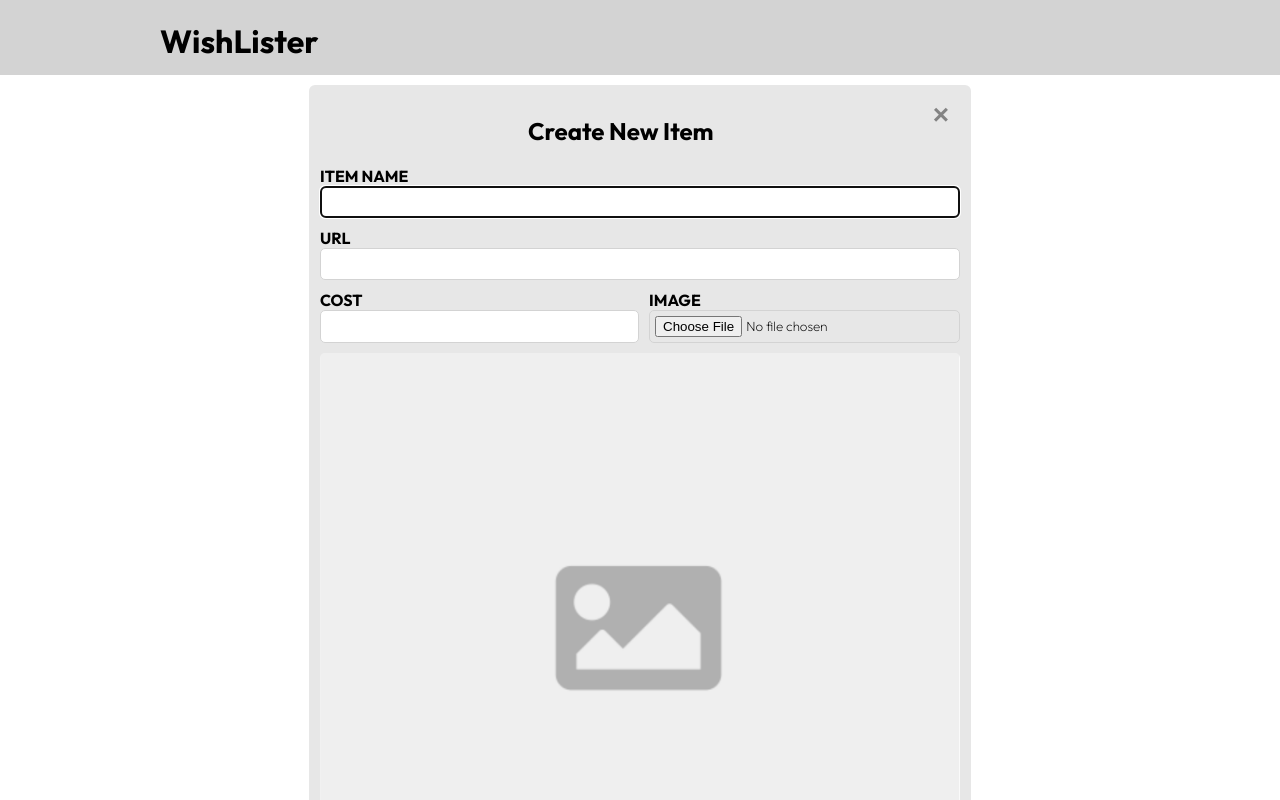
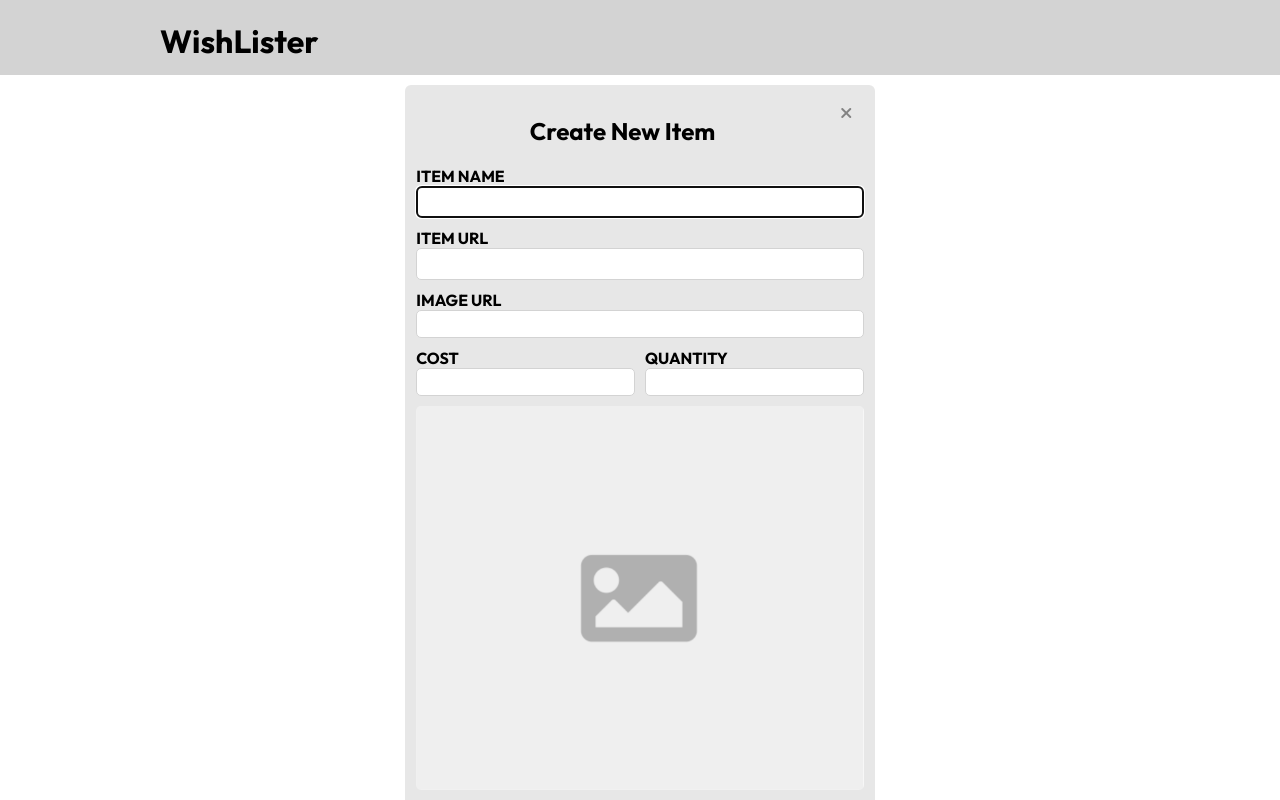
Before and after one commit to Corbin-Petersen/unit-one-final-project-Corbin-P, a React (Vite) app in the folder wishlist-maker/: page /item/new in a window 1280 px wide. Shown: the top 800 px of the page. Built offline with nearby package versions, Linux system fonts and the light colour scheme.

Commit message:
added functionality to add new items to lists through local storage

```diff
--- a/wishlist-maker/index.html
+++ b/wishlist-maker/index.html
@@ -7,7 +7,7 @@
     <link rel="preconnect" href="https://fonts.gstatic.com" crossorigin>
     <link href="https://fonts.googleapis.com/css2?family=Outfit:wght@100..900&family=Questrial&family=Quicksand:wght@300..700&family=Roboto+Flex:opsz,wght@8..144,100..1000&display=swap" rel="stylesheet">
     <script src="https://kit.fontawesome.com/0ccce7b0fa.js" crossorigin="anonymous"></script>
-    <title>WishLister</title>
+    <title>WistLish</title>
   </head>
   <body>
     <div id="root" class="col"></div>
--- a/wishlist-maker/src/App.jsx
+++ b/wishlist-maker/src/App.jsx
@@ -1,16 +1,17 @@
+import { useState } from 'react';
+import { BrowserRouter as Router, Route, Routes } from "react-router";
 import './App.css';
-import { BrowserRouter as Router, Route, Routes } from "react-router";
 import Header from './components/Header';
 import Welcome from './components/Welcome';
 import Lists from './components/Lists';
 import ViewList from './components/ViewList';
-import ViewItem from './components/ViewItem';
 import NewList from './components/NewList';
 import NewItem from './components/NewItem';
 import Footer from './components/Footer';
-import { useState } from 'react';
-import data from './data/userData.json';
+import Item from './components/Item';
+import presetData from './data/userData.json';
 // import fontawesome icons
+import { FontAwesomeIcon } from '@fortawesome/react-fontawesome';
 import { library } from '@fortawesome/fontawesome-svg-core';
 import { fas } from '@fortawesome/free-solid-svg-icons';
 library.add(fas);
@@ -18,17 +19,23 @@ library.add(fas);
 function App() {
   const [ isLoggedIn, setLogin ] = useState(false);
 
+  // send dummy data to local storage
+  // localStorage.setItem('fakeData', JSON.stringify(presetData));
+  const data = JSON.parse(localStorage.getItem('fakeData'));
+  !data && localStorage.setItem('fakeData', JSON.stringify(presetData));
+
+
   return (
     <>
-      <Header isLoggedIn={isLoggedIn} setLogin={setLogin} userData={data}/>
+      <Header isLoggedIn={isLoggedIn} setLogin={setLogin} data={data} library={library} />
       <Router>
         <Routes>
-          <Route path="/" element={<Welcome isLoggedIn={isLoggedIn} setLogin={setLogin} data={data}/>} />
+          <Route path="/" element={<Welcome isLoggedIn={isLoggedIn} setLogin={setLogin} data={data} />} />
           <Route path="/:userID/lists" element={<Lists data={data} />} />
           <Route path="/lists/new" element={<NewList data={data} />} />
           <Route path="/:userID/lists/:listID" element={<ViewList data={data} />} />
-          <Route path=":userID/lists/:listID/:itemID" element={<ViewItem data={data} />} />
-          <Route path="/item/new" element={<NewItem data={data} />} />
+          <Route path=":userID/lists/:listID/:itemID" element={<Item data={data} />} />
+          <Route path="/item/new" element={<NewItem />} />
         </Routes>
       </Router>
       <Footer />
--- a/wishlist-maker/src/components/NewItem.jsx
+++ b/wishlist-maker/src/components/NewItem.jsx
@@ -1,35 +1,79 @@
-import React from "react";
+import React, { useRef, useState } from "react";
 import { Link, useParams } from "react-router";
-import { userList } from '../shared/userData';
+import { FontAwesomeIcon } from '@fortawesome/react-fontawesome';
+import { library } from '@fortawesome/fontawesome-svg-core';
 
 export default function NewItem( props ) {
-    const { closeModal } = props;
+    const { data, userInfo, userList, closeModal } = props;
+    const formRef = useRef(null);
+    const [ formInfo, setFormInfo ] = useState({
+        itemID: "",
+        itemName: "",
+        itemCost: "",
+        itemURL: "",
+        itemImg: "/src/assets/default-img.png",
+        quantity: null
+    });
+
+    // set input handlers
+    const handleChange = (e) => {
+        const { name, value } = e.target;
+        console.log(`Updating ${name}:`, value);
+        setFormInfo((d) => ({
+            ...d,
+            [name]: value,
+        }));
+    };
+
+    // submit new item to page
+    const submitNewItem = (e) => {
+        e.preventDefault();
+
+        // capture indexes of current list inside listItems array and current user inside data
+        const listIndex = userInfo.lists.findIndex((i) => i.listID === userList.listID);
+        const userIndex = data.findIndex((i) => i.userID === userInfo.userID);
+
+        // add itemID to new item object
+        formInfo.itemID = `${userList.listID}-${Math.floor(Math.random() * 900) + 100}`;
+
+        // add new item to the list inside userInfo inside data
+        data[userIndex].lists[listIndex].listItems.push(formInfo);
+
+        // push to localStorage
+        localStorage.setItem('fakeData', JSON.stringify(data));
+
+        closeModal();
+    }
+
 
     return (
         <div className="modal make-new">
-            <button className="close" onClick={closeModal}>&times;</button>
+            <button className="close square" onClick={closeModal}><i className="fa-solid fa-xmark"></i></button>
             <div id="new-item-header">
                 <h2>Create New Item</h2>
             </div>
-            <form name="new-item" id="new-item" className="col">
+            <form name="new-item" id="new-item" className="col" ref={formRef} method="post" onSubmit={submitNewItem}>
                 <label>ITEM NAME
-                    <input type="text" id="item-name" name="itemName" autoFocus />
+                    <input type="text" id="item-name" name="itemName" onChange={handleChange} autoFocus required/>
                 </label>
-                <label>URL
-                    <input type="url" id="item-URL" name="itemURL" />
+                <label>ITEM URL
+                    <input type="url" id="item-URL" name="itemURL" onChange={handleChange} required/>
                 </label>
-                <div id="cost-img-input" className="row">
+                <label>IMAGE URL
+                    <input type="url" id="link-image" name="itemImg" onChange={handleChange} />
+                </label>
+                <div id="cost-count-inputs" className="row">
                     <label className="grow">COST
-                        <input type="number" step="0.01" id="item-cost" name="itemCost" />
+                        <input type="number" step="0.01" id="item-cost" name="itemCost" onChange={handleChange} required/>
                     </label>
-                    <label>IMAGE
-                        <input type="file" id="upload-image" name="newImg" />
+                    <label className="grow">QUANTITY
+                        <input type="number" id="item-count" name="quantity" onChange={handleChange} />
                     </label>
                 </div>
                 <div id="new-image">
-                    <img src="/src/assets/default-img.png" className="img-reg" />
+                    <img src={!formInfo.itemImg ? "/src/assets/default-img.png" : formInfo.itemImg} className="img-reg" />
                 </div>
-                <button className="submit-btn" onClick="">SUBMIT</button>
+                <button className="submit-btn" >SUBMIT</button>
             </form>
         </div>
     );
--- a/wishlist-maker/src/index.css
+++ b/wishlist-maker/src/index.css
@@ -1,24 +1,3 @@
-/* -------- FLEX CONTENT CSS -------- */
-
-.row {
-    display: flex;
-    flex-direction: row;
-    gap: 10px;
-}
-.col {
-    display: flex;
-    flex-direction: column;
-    gap: 10px;
-}
-.grow {
-    flex: 1 1 auto;
-}
-.spacer {
-    flex: 1 1 auto;
-    max-width: 30%;
-}
-
-
 /* -------- PAGE STRUCTURE --------  */
 
 body {
@@ -66,18 +45,59 @@ footer {
     align-items: center;
 }
 
-/* --- FONT STYLING --- */
+
+
+/* -------------------------
+----- FLEX CONTENT CSS -----
+------------------------- */
+
+.row {
+    display: flex;
+    flex-direction: row;
+    gap: 10px;
+    align-content: center;
+}
+.col {
+    display: flex;
+    flex-direction: column;
+    gap: 10px;
+    align-content: center;
+}
+.grow {
+    flex: 1 1 auto;
+}
+.spacer {
+    flex: 1 1 auto;
+    max-width: 60%;
+}
+
+
+
+
+/* -------------------------
+------- FONT STYLING -------
+------------------------- */
 .emphasis {
     font-weight: bold;
     font-style: italic;
 }
 
-/* --- BUTTONS --- */
+.no-decorate {
+    text-decoration: none;
+    color: inherit;
+}
+
+
+
+/* --------------------------
+---------- BUTTONS ----------
+-------------------------- */
+
 button {
     border: 1px solid transparent;
     border-radius: 4px;
     font-size: medium;
-    padding: 0px 10px;
+    /* padding: 0px 10px; */
     /* margin: 5px 10px 5px 0; */
     height: 30px;
     background-color: #e7e7e7;
@@ -88,19 +108,37 @@ button:hover {
     border-color: #e7e7e7;
     background-color: rgb(188, 207, 241);
 }
-#new-list-btn {
+
+.square {
     aspect-ratio: 1/1;
+    width: 35px;
     height: auto;
 }
-.edit-btn, .delete-btn {
+
+.square-bg {
+    aspect-ratio: 1/1;
+}
+
+#new-list-btn:hover,
+.new-item-btn:hover {
+    background-color: rgba(0, 200, 0, 0.5);
+}
+
+.edit-list,
+.delete-list {
     height: 75%;
-    aspect-ratio: 1/1;
     background-color: transparent;
     opacity: .5;
 }
-.edit-btn:hover, .delete-btn:hover {
+.edit-list:hover,
+.delete-list:hover {
     opacity: 1;
 }
+.delete-item:hover,
+.delete-list:hover {
+    background-color: rgb(244, 178, 178);
+}
+
 .submit-btn{
     background-color: rgb(242, 202, 202);
     width: 50%;
@@ -110,13 +148,29 @@ button:hover {
     background-color: rgb(244, 178, 178);
 }
 
+.close {
+    color: #838383;
+    float: right;
+    background-color: transparent;
+}
+.close:hover {
+    color: black;
+    text-decoration: none;
+}
+
+
+
+/* -------------------------
+---------- IMAGES ----------
+------------------------- */
 
 img {
     border-radius: 5px;
 }
 .img-reg {
     max-width: 100%;
-    max-height: 50vw;
+    max-height: 100%;
+    object-fit: contain;
     margin: auto;
 }
 .img-small {
@@ -126,13 +180,11 @@ img {
 }
 
 
-.no-decorate {
-    text-decoration: none;
-    color: inherit;
-}
 
 
-/* ---- modal styling ---- */
+/* -------------------------
+---------- MODALS ----------
+------------------------- */
 
 .modal-bg {
     display: none;
@@ -149,39 +201,28 @@ img {
     cursor: default;
 }
 .modal {
-    /* margin: 20vw auto;  */
     border: 1px solid transparent;
     border-radius: 6px;
-    min-width: 300px;
-    width: 50vw;
+    max-width: 65%;
+    max-height: 80%;
     padding: 10px;
     background-color: #e7e7e7;
     color: rgb(179, 0, 0);
     font-weight: bolder;
     text-align: center;
     justify-content: stretch;
-    align-self: center;
     pointer-events: auto;
 }
 .modal > p {
     padding: 30px;
 
 }
-.close {
-    color: #838383;
-    float: right;
-    font-size: 28px;
-    font-weight: bold;
-    background-color: transparent;
-    aspect-ratio: 1/1;
-    height: auto;
-}
-.close:hover {
-    color: black;
-    text-decoration: none;
-}
 
-/* ---- form styling ---- */
+
+
+/* --------------------------
+----------- FORMS -----------
+-------------------------- */
 
 form {
     margin-bottom: 20px;
@@ -201,7 +242,11 @@ label {
 }
 
 
-/* -------- WELCOME & LOGIN PAGE -------- */
+
+/* -------------------------
+---- WELCOME/LOGIN PAGE ----
+------------------------- */
+
 #about-info {
     box-sizing: border-box;
     border-radius: 10px;
@@ -236,7 +281,10 @@ label {
 }
 
 
-/* -------- PAGE OF LISTS -------- */
+
+/* -------------------------
+-------- LISTS PAGE --------
+------------------------- */
 
 #list-welcome {
     width: 100%;
@@ -252,11 +300,8 @@ label {
 }
 #lists-header h3 {
     font-weight: 300;
-}
-#lists-header h3 {
     flex: 1 1 auto;
 }
-
 
 .list-block {
     flex-wrap: nowrap;
@@ -290,11 +335,14 @@ label {
     padding: 0;
 }
 
-
 /* .link-btn {
 } */
 
-/* -------- LIST VIEW PAGE -------- */
+
+
+/* -------------------------
+------ VIEW LIST PAGE ------
+------------------------- */
 
 .list-totals {
     width: 100%;
@@ -302,12 +350,15 @@ label {
     padding: 5px 10px;
     background-color: rgb(223, 231, 246);
 }
+
 #item-count, #cost-total {
     flex: 1 1 auto;
 }
+
 #item-count {
     text-align: left;
 }
+
 #cost-total {
     text-align: right;
 }
@@ -330,7 +381,7 @@ label {
 .list-display {
     width: 100%;
     flex-wrap: wrap;
-    justify-content: space-between;
+    justify-content: flex-start;
 }
 
 .item-link {
@@ -341,8 +392,8 @@ label {
 
 .item {
     width: 30%;
-    min-width: 230px;
-    margin: 10px 0;
+    min-width: 280px;
+    margin: 10px auto;
     box-sizing: border-box;
     border-radius: 15px;
     padding: 10px;
@@ -391,7 +442,7 @@ label {
     align-content: center;
     padding: 5px 10px;
     margin: 0;
-    background-image: linear-gradient(to right, transparent, rgb(121, 120, 149));
+    background-image: linear-gradient(to right, transparent, rgb(119, 143, 184));
     border-radius: 0 0 10px 10px;
     color: white;
 }
@@ -402,37 +453,7 @@ label {
 
 
 
-/* -------- NEW LIST & NEW ITEM PAGES -------- */
-
-/* #new-list-header, #new-item-header {
-} */
-.make-new {
-    color: black;
-}
-
-#new-list, #new-item {
-    min-width: 300px;
-    text-align: left;
-}
-
-/* #new-item {
-} */
-
-#list-name, #list-info, #item-name, #item-URL {
-    flex: 1 1 auto;
-    font-size: medium;
-    /* margin: 5px 0; */
-}
-
-#cost-img-input {
-    width: 100%;
-}
-#item-cost {
-    flex: 1 1 auto;
-}
-
-
-/* -------- VIEW ITEM PAGE -------- */
+/* -------- ITEM PAGE -------- */
 
 .view-item {
     box-sizing: border-box;
@@ -442,20 +463,32 @@ label {
 
 #item-container {
     width: 100%;
+    max-height: 100%;
     margin: 0px;
     padding: 10px 0px;
     background-color: #f2f2f2;
     border-radius: 6px;
+    box-sizing: border-box;
 }
 
 #item-img {
-    display: flex;
+    /* display: flex; */
     width: 100%;
+    height: 45vw;
     background-color: white;
+    align-items: center;
+    align-self: center;
 }
 
 #item-details {
     width: 100%;
+}
+#item-details > * {
+    margin: 0;
+    padding: 0;
+}
+#item-details > h3 {
+    color: green;
 }
 
 #item-btns {
@@ -473,4 +506,39 @@ label {
 
 .num-needed {
     font-weight: bolder;
+    color: rgb(119, 143, 184);
 }
+
+
+
+/* -------- NEW LIST & NEW ITEM PAGES -------- */
+
+/* #new-list-header, #new-item-header {
+} */
+.make-new {
+    color: black;
+    padding-bottom: 0;
+}
+
+#new-list, #new-item {
+    min-width: 300px;
+    text-align: left;
+}
+
+#new-image {
+    width: 100%;
+    height: 30vw;
+}
+
+#list-name, #list-info, #item-name, #item-URL {
+    flex: 1 1 auto;
+    font-size: medium;
+    /* margin: 5px 0; */
+}
+
+#cost-img-input {
+    width: 100%;
+}
+#item-cost {
+    flex: 1 1 auto;
+}
```
Also changed, not shown: wishlist-maker/src/components/Item.jsx (+6 -4 lines), wishlist-maker/src/components/ListBlock.jsx (deleted, +0 -21 lines), wishlist-maker/src/components/Lists.jsx (+9 -5 lines), wishlist-maker/src/components/ViewList.jsx (+13 -9 lines), wishlist-maker/src/components/Welcome.jsx (+8 -7 lines).
